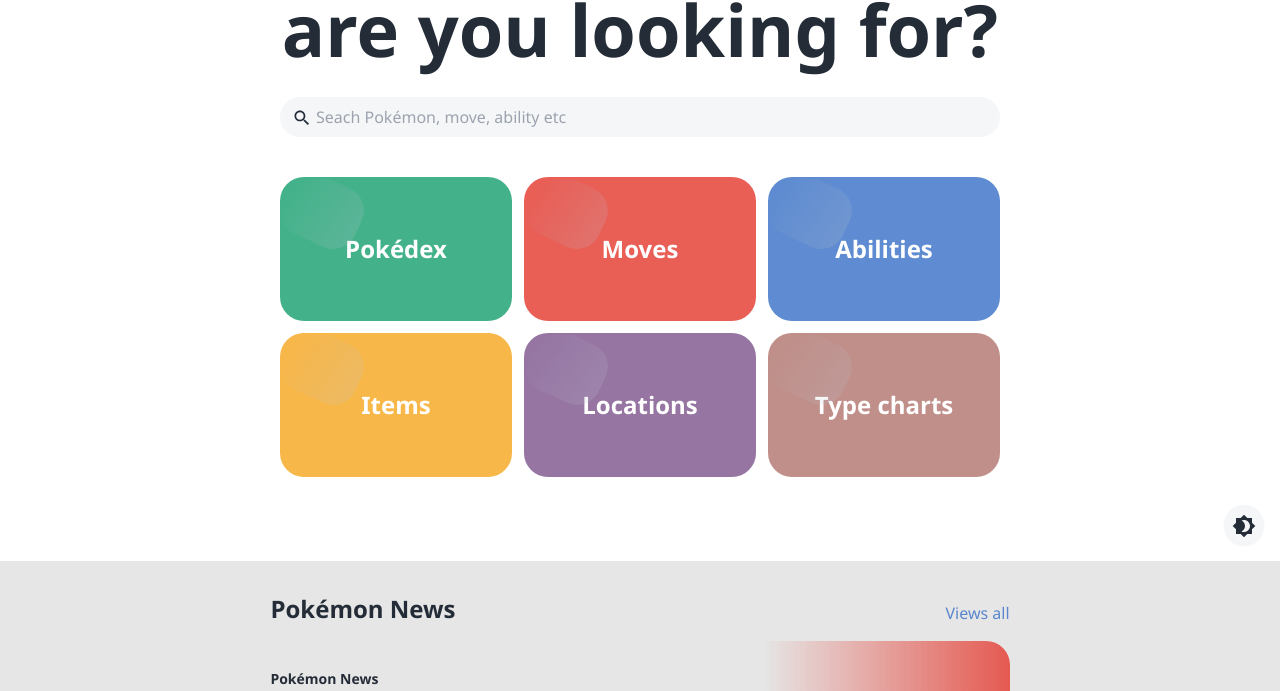
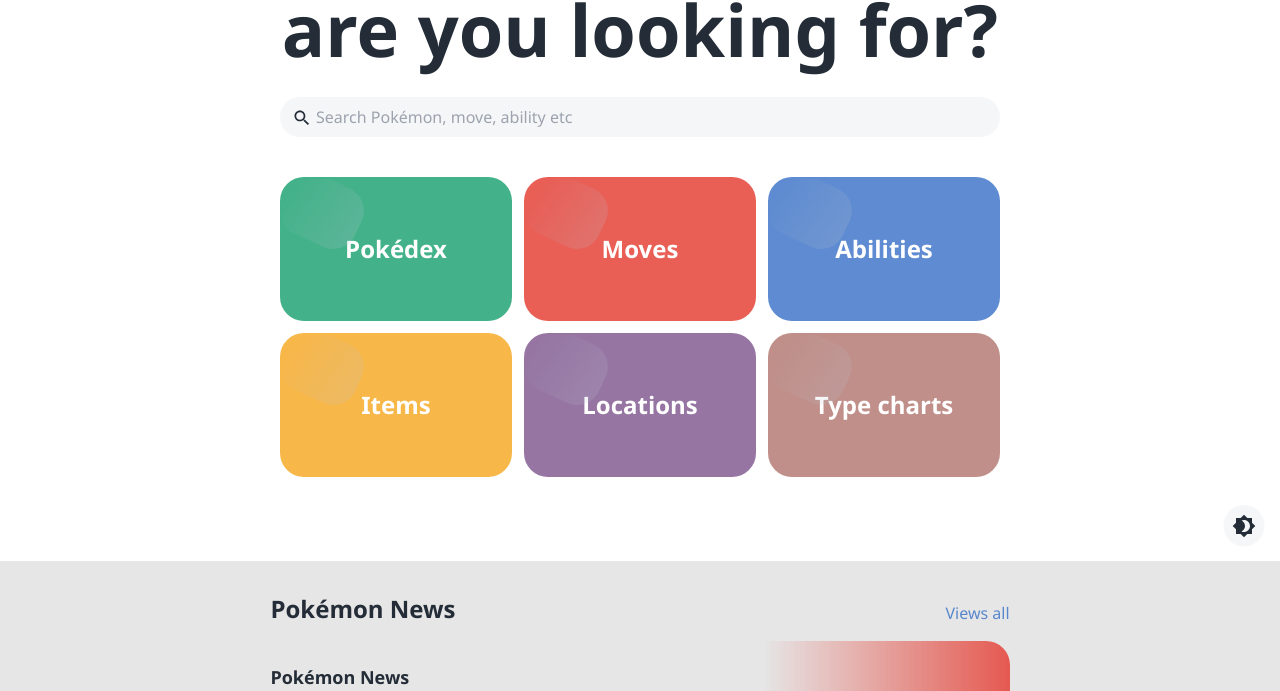
Before and after one commit to vctrlima/pokedex, a Next.js app: page / in a window 1280 px wide. Shown: the part 239-930 px from the top of the page. Built offline with nearby package versions, Linux system fonts and the light colour scheme.

Commit message:
Some layout adjusts

```diff
--- a/src/components/LandingPage.tsx
+++ b/src/components/LandingPage.tsx
@@ -36,7 +36,7 @@
                             />
                             <input
                                 type="text"
-                                placeholder="Seach Pokémon, move, ability etc"
+                                placeholder="Search Pokémon, move, ability etc"
                             />
                         </div>
                     </div>
--- a/src/styles/components/LandingPage.module.scss
+++ b/src/styles/components/LandingPage.module.scss
@@ -152,6 +152,12 @@
     .contentContainer .newsContainer > div .newsItem {
         @apply h-28
     }
+    .contentContainer .newsContainer > div .newsItem h6 {
+        @apply text-lg
+    }
+    .contentContainer .newsContainer > div .newsItem span {
+        @apply text-base
+    }
     .contentContainer .newsContainer > div .newsItem .newsImg {
         @apply w-1/3 h-full rounded-l-none rounded-r-3xl bg-transparent bg-gradient-to-r from-transparent to-cinnabar
     }
```
